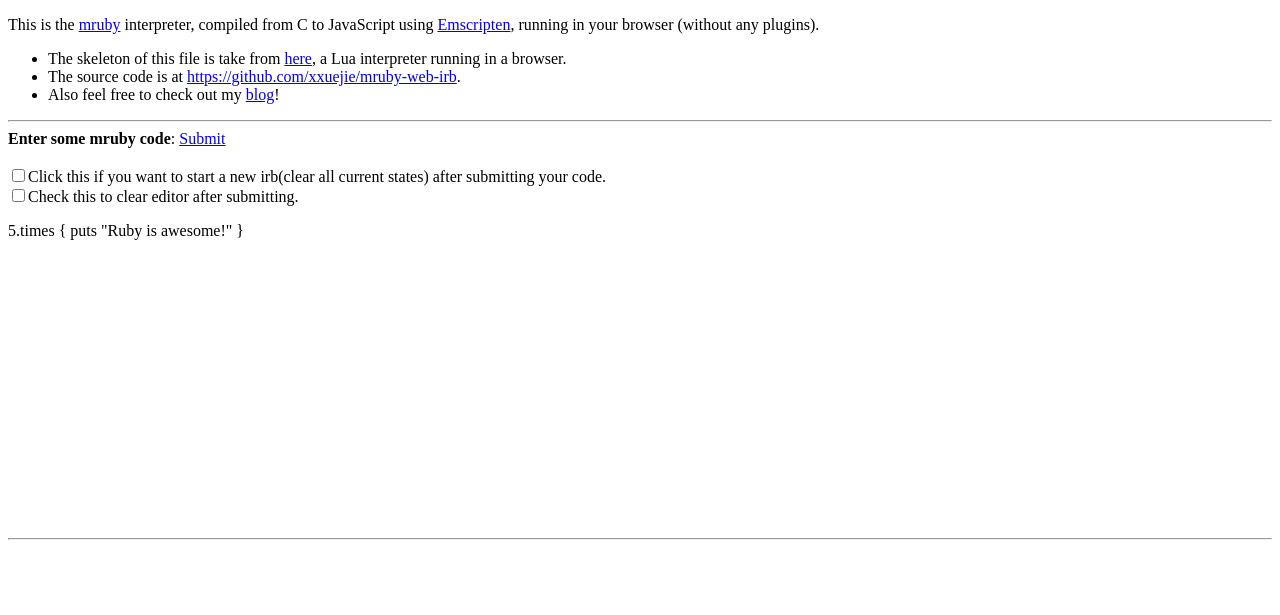
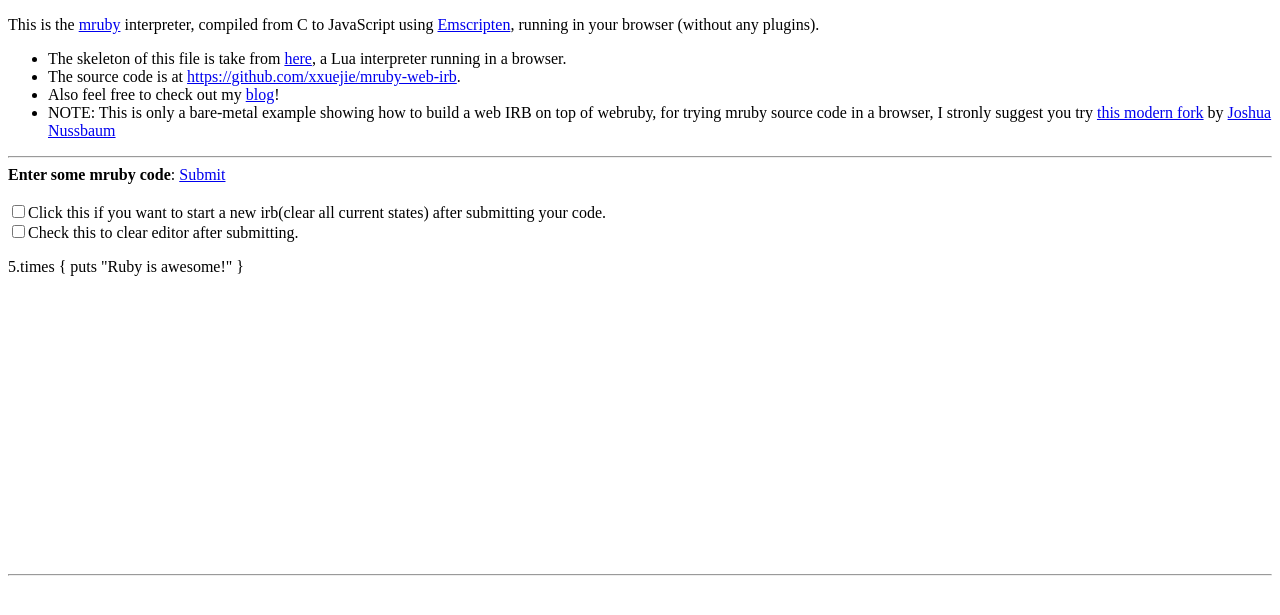
Before and after one commit to xxuejie/xxuejie.github.com, a Jekyll site: the page projects/mruby-web-irb/mruby.html, which Jekyll copies as it is, in a window 1280 px wide. Shown: the top 615 px of the page. Built offline with Jekyll 4.4.1, drawn with Linux system fonts in a browser that asks for light colours; nearby versions of some CDN libraries; Markdown is read by kramdown in place of the engine named in the settings; a script that is not in the unit is left out.

Commit message:
Update mruby irb demo

```diff
--- a/projects/mruby-web-irb/mruby.html
+++ b/projects/mruby-web-irb/mruby.html
@@ -30,6 +30,7 @@
       <li>The skeleton of this file is take from <a href="https://github.com/kripken/emscripten/blob/master/demos/lua.html">here</a>, a Lua interpreter running in a browser.</li>
       <li>The source code is at <a href="https://github.com/xxuejie/mruby-web-irb">https://github.com/xxuejie/mruby-web-irb</a>.</li>
       <li>Also feel free to check out my <a href="/">blog</a>!</li>
+      <li>NOTE: This is only a bare-metal example showing how to build a web IRB on top of webruby, for trying mruby source code in a browser, I stronly suggest you try <a href="http://joshnuss.github.io/mruby-web-irb/">this modern fork</a> by <a href="https://github.com/joshnuss">Joshua Nussbaum</a></li>
     </ul>
   </p>
   <hr>
```
Also changed, not shown: other parts of projects/mruby-web-irb/mruby.html (+1 -0 lines).
